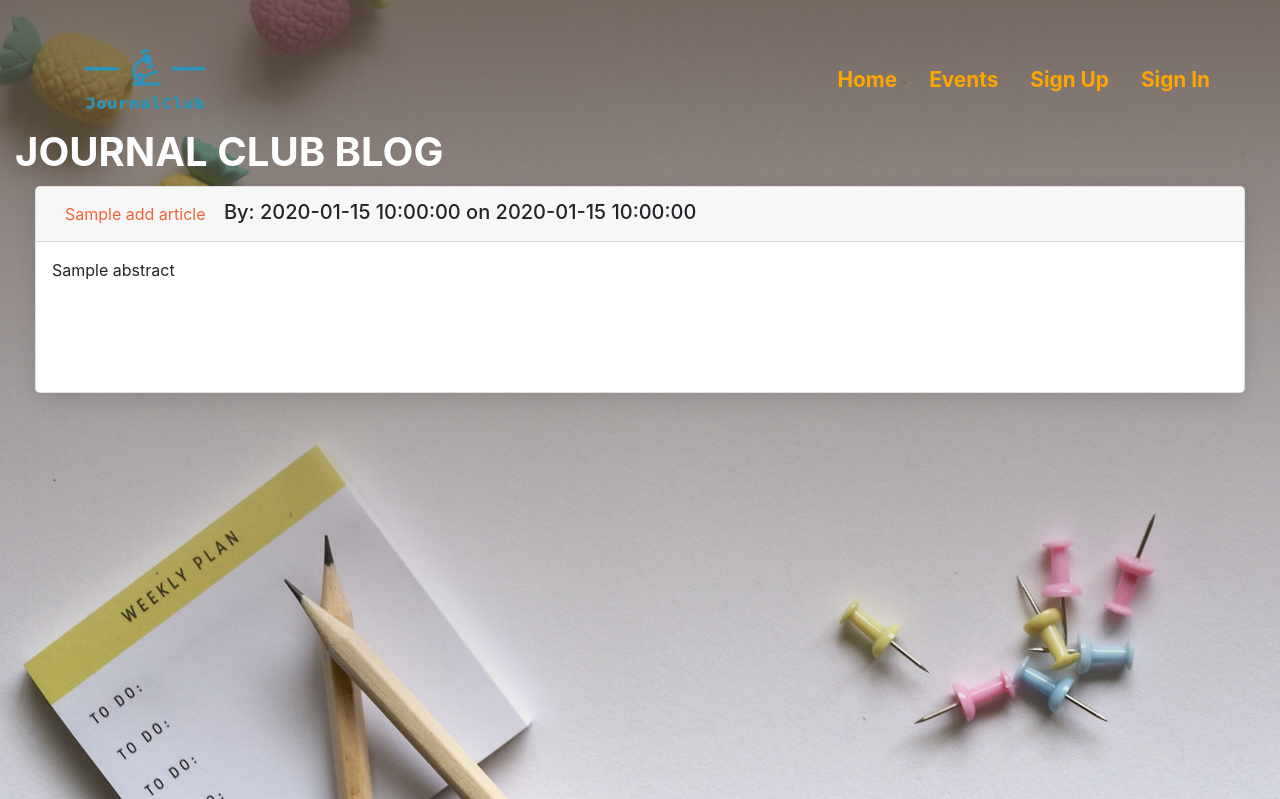
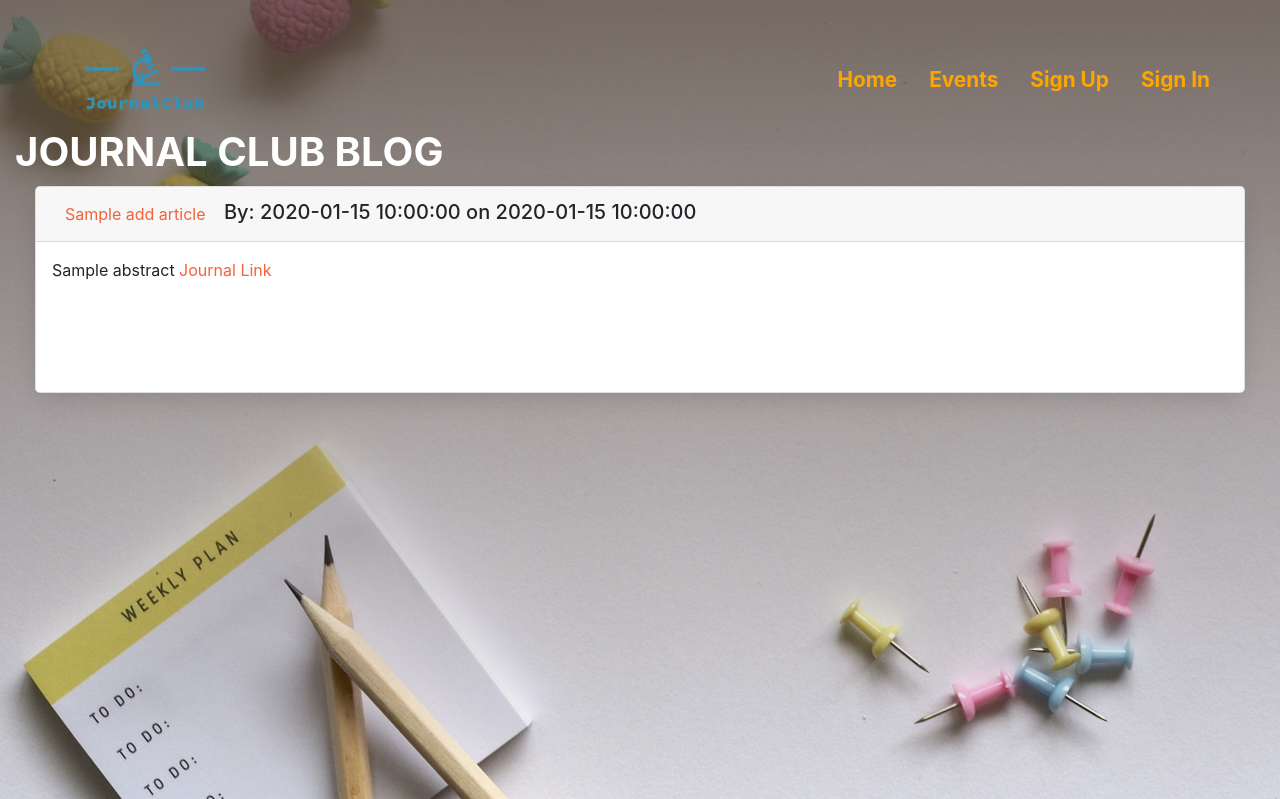
Before and after one commit to jdquerales/MilestoneProject_3, a Flask app: page /events in a window 1280 px wide, after a click that opens the changed part. Shown: the top 799 px of the page. Run offline with Flask 2, Linux system fonts and the light colour scheme; a database or web service that is not in the repository returns one stand-in record (values such as "Sample title"); some libraries are stand-ins or nearby versions.

Commit message:
Use loop.index to link buttons and dropdown menu in accordion

```diff
--- a/templates/create.html
+++ b/templates/create.html
@@ -26,7 +26,7 @@
                     </select>
                 </div>
                 <div class=" form-group">
-                <label for="abstract" class="form-label">Abstract</label>
+                <label for="abstract" class="form-label">Add a brief description of the article</label>
                 <textarea class="form-control" name="abstract" id="abstract" rows="3"></textarea>
                 </div>
 
--- a/templates/events.html
+++ b/templates/events.html
@@ -10,28 +10,31 @@
 
                 <div class="accordion" id="myAccordion">
 
+{% for journals in journals %}
 <div class="card card-accordion">
 <div class="card-header" id="item1Header">
-    {% for journals in journals %}
+
      <h5 class="mb-0">
-       <button class="btn btn-link collapsed" type="button" data-toggle="collapse" data-target="#expandable1" aria-expanded="false" aria-controls="expandable1">
+       <button class="btn btn-link collapsed" type="button" data-toggle="collapse" data-target="#expandable{{loop.index}}" aria-expanded="false" aria-controls="expandable{{loop.index}}">
          {{ journals.title }}
        </button>
-
        By: {{ journals.added_by|capitalize }} on {{ journals.added_on }}
      </h5>
-    {% endfor %}
+
    </div>
-   {% for journals in journals %}
-   <div id="expandable1" class="collapse" aria-labelledby="item1Header" data-parent="#myAccordion">
+
+   <div id="expandable{{loop.index}}" class="collapse" aria-labelledby="item1Header" data-parent="#myAccordion">
      <div class="card-body">
        {{ journals.abstract }}
+
+        <a href="{{ journals.link }}" target="_blank"> Journal Link </a>
      </div>
    </div>
-   {% endfor %}
+
 
 
  </div>
+  {% endfor %}
 
 
 </div>
```
